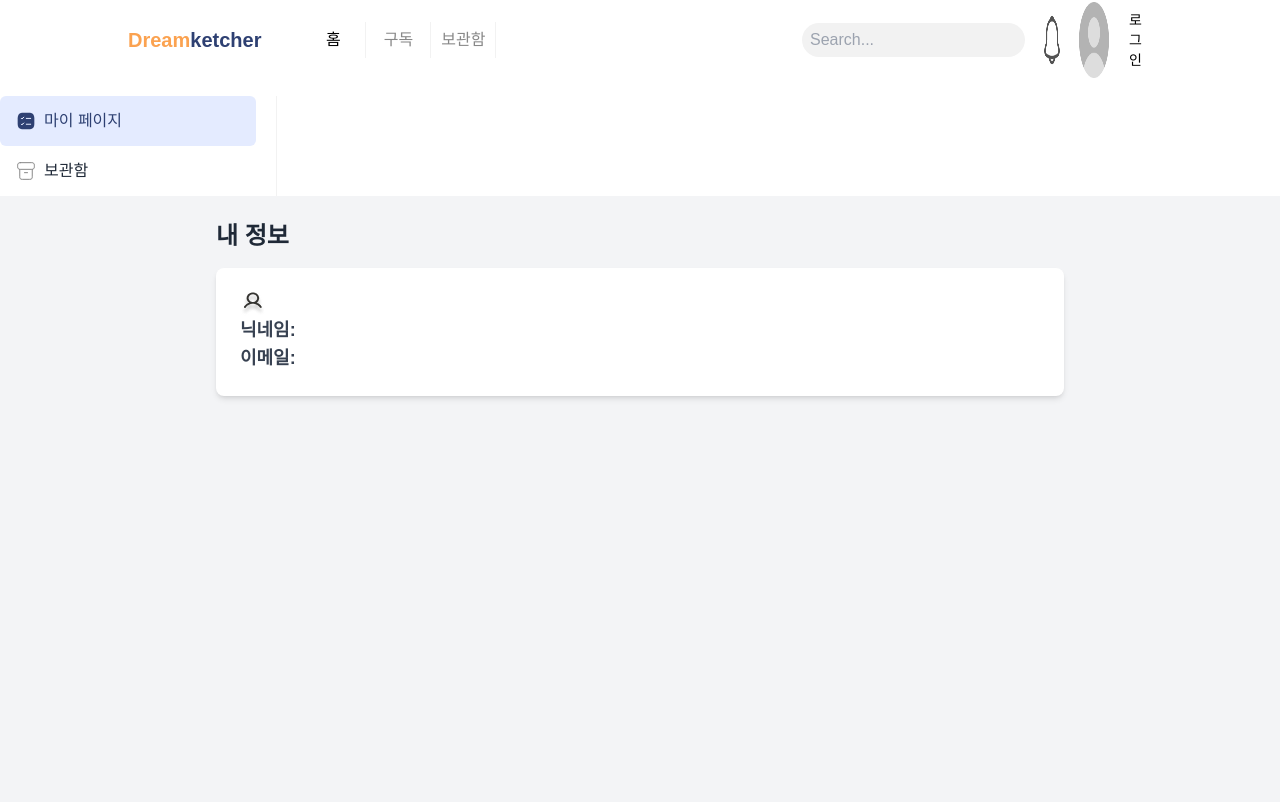
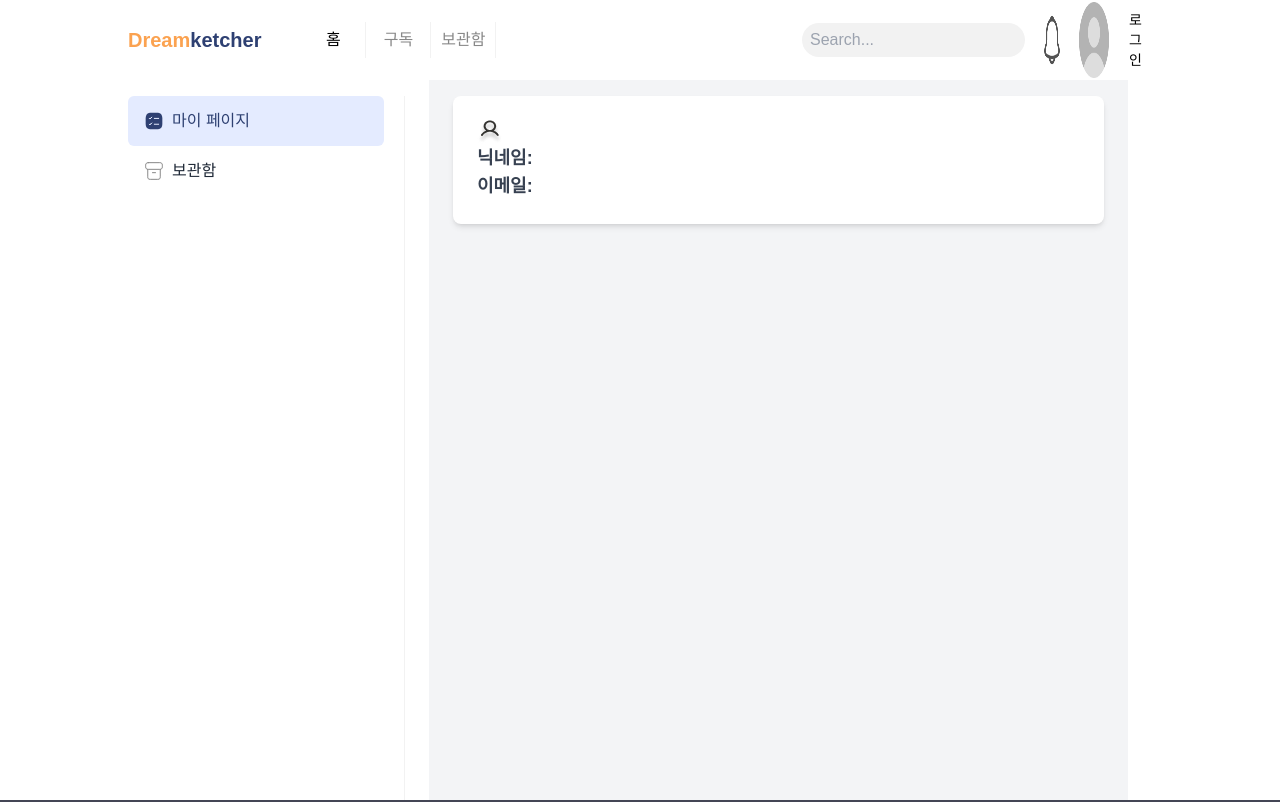
Before and after one commit to Pretzel-11-12/dreamketcher-fe, a Next.js app: page /mypage in a window 1280 px wide. Shown: the top 802 px of the page. Built offline with nearby package versions, Linux system fonts and the light colour scheme.

Commit message:
style : 마이페이지 layout 스타일 수정

```diff
--- a/src/app/(afterLogin)/mypage/layout.tsx
+++ b/src/app/(afterLogin)/mypage/layout.tsx
@@ -6,9 +6,11 @@ export default function MypageLayout({
   children: React.ReactNode;
 }) {
   return (
-    <div>
-      <MypageHeader />
-      <main>{children}</main>
+    <div className='flex justify-center h-screen'>
+      <div className='flex w-[1024px]'>
+        <MypageHeader />
+        <main className='flex-1 p-6 bg-white'>{children}</main>
+      </div>
     </div>
   );
 }
```
